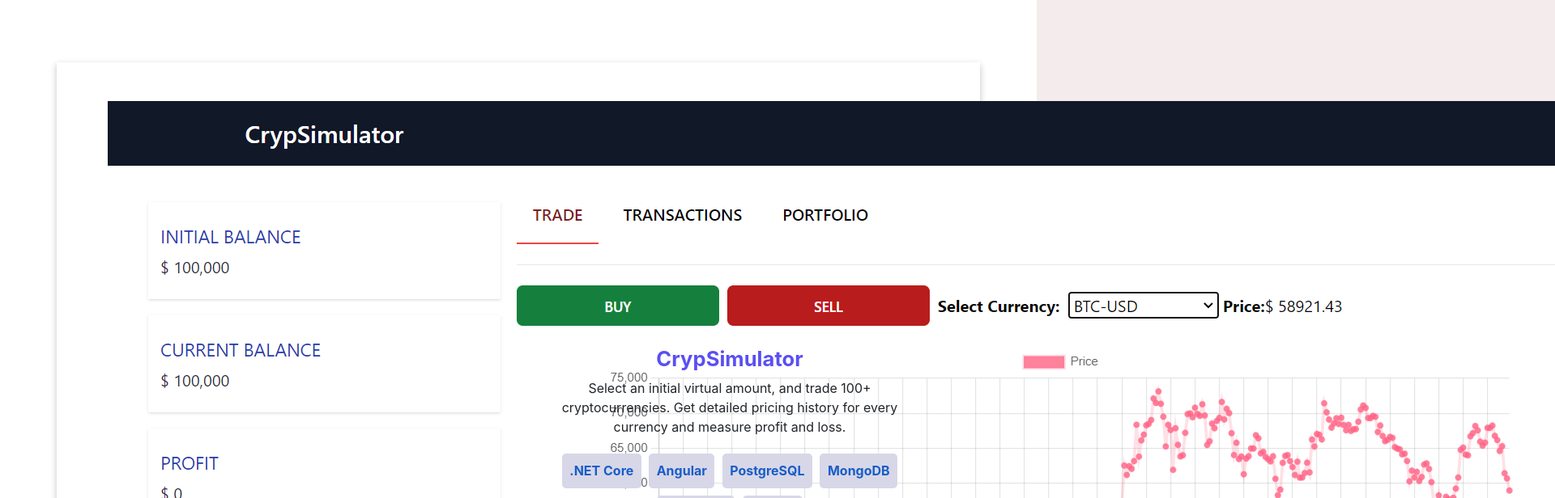
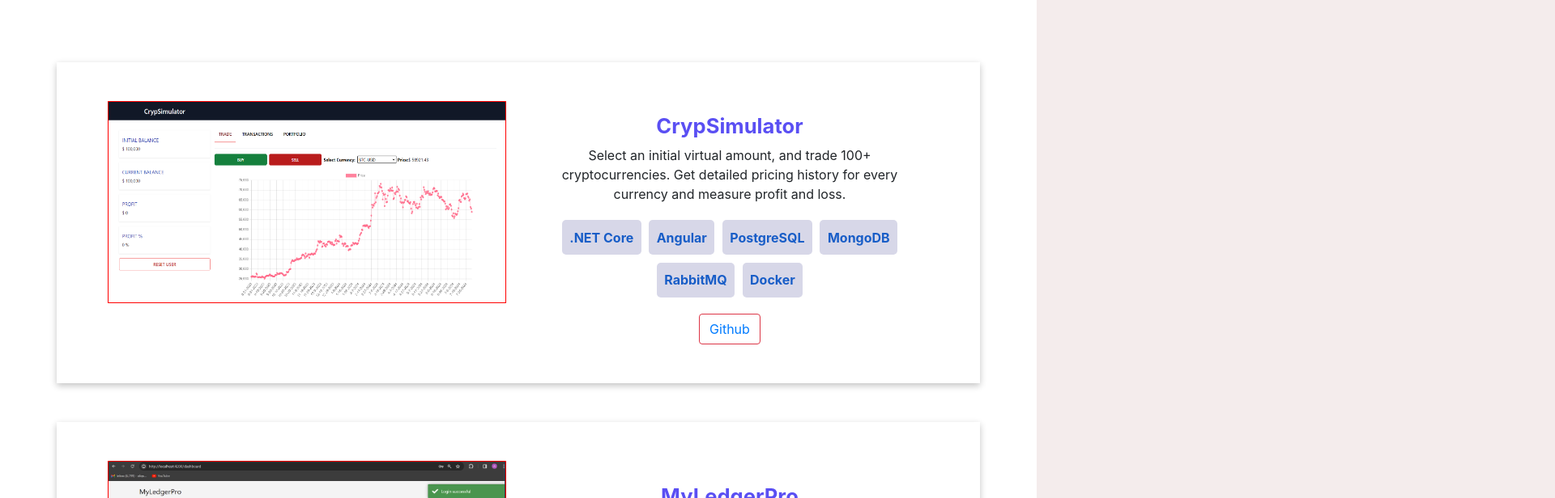
Before and after one commit to AliQumail/portfolio-nextjs, a Next.js app: page / in a window 1280 px wide. Shown: the part 1420-2036 px from the top of the page at 81% size, 1920 px wide, since content can reach past the window. Built offline with nearby package versions, Linux system fonts and the light colour scheme; a web font is replaced by a local one.

Commit message:
IMP - Image size fixed

```diff
--- a/components/Projects.js
+++ b/components/Projects.js
@@ -57,7 +57,7 @@ export default function Projects() {
         return (
           <div key={index} className={`row bg-white p-5 mt-5 ${styles.project_div}`}>
             <div className="col-lg-6 col-sm-12  d-flex align-item-center">
-              <Image src={item.img} alt="not supported" />
+              <Image src={item.img} alt="not supported" className={styles.project_img}/>
             </div>
             <div className="col-lg-6 col-sm-12  mt-3 d-flex align-item-center">
               <div className={` ${styles.inner_div} m-auto text-center`}>
--- a/styles/projects.module.css
+++ b/styles/projects.module.css
@@ -12,6 +12,12 @@
     font-weight: bold;
     color:#5A4FF3;
     font-size: 1.6rem;
+  }
+
+  .project_img {
+    width: 100%;
+    height: 250px;
+    border: solid 1px red;
   }
 
 
```
